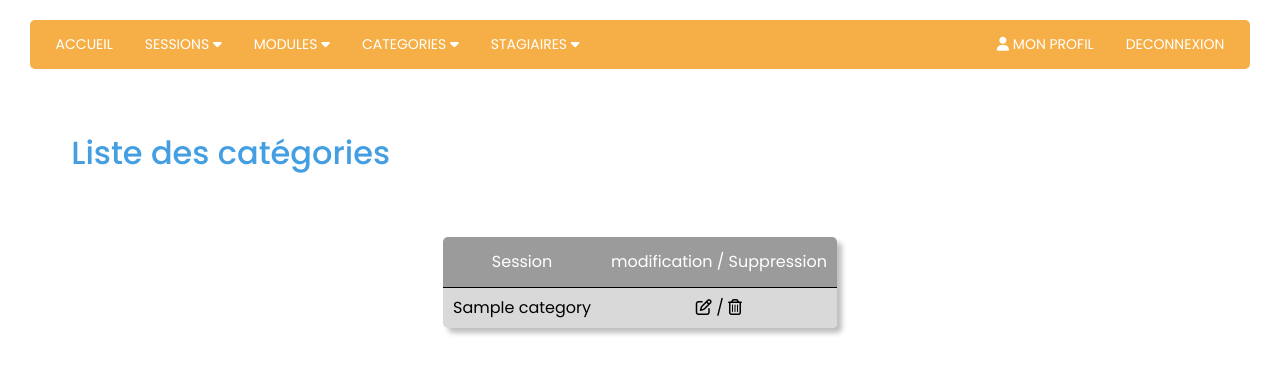
After one commit to JeanNoLimit/ProjetSession, a Symfony app: template templates/categorie/index.html.twig in a window 1280 px wide. The commit adds this page. Shown: the top 374 px of the page. Run offline with Twig, Linux system fonts and the light colour scheme; the template is opened without the code that fills it: most values are stand-ins (such as "Sample title", 1, 10 or a date in 2020); some libraries are stand-ins or nearby versions.

Commit message:
Création vue liste des catégories

```diff
--- a/public/css/style.css
+++ b/public/css/style.css
@@ -1,5 +1,6 @@
 @import url('https://fonts.googleapis.com/css2?family=Poppins:ital,wght@0,100;0,200;0,300;0,400;0,500;0,600;0,700;0,800;0,900;1,100;1,200;1,300;1,400;1,500;1,600;1,700;1,800;1,900&display=swap');
 @import url(header.css);
+@import url(table.css);
 
 * {
   font-family: poppins;
@@ -10,6 +11,10 @@
     margin: 60px auto;
 }
 
+h1{
+    color: #439EE2;
+    font-weight: 500;
+}
 
 /*************************************HomePage ***************************************/
 
--- a/templates/base.html.twig
+++ b/templates/base.html.twig
@@ -19,9 +19,13 @@
             {% include "partial/_header.html.twig" %}
         {% endblock %}
 
+        <div class="container">
 
-        {% block body %}{% endblock %}
+            {% block body %}
 
+            {% endblock %}
+
+        </div>
 
         {% block javascripts %}
            <script src=" {{ asset('js/script.js')}}"></script>
--- /dev/null
+++ b/templates/categorie/index.html.twig
@@ -0,0 +1,30 @@
+{% extends 'base.html.twig' %}
+
+{% block title %}Liste des catégories{% endblock %}
+
+{% block body %}
+
+    <h1>Liste des catégories</h1>
+
+    <div class="container">
+
+        <table class="tList">
+            <thead>
+                <tr>
+                    <th>Session</th>
+                    <th>modification / Suppression</th>
+                </tr>
+            </thead>
+            <tbody>
+                {% for categorie in categories %}
+                <tr>
+                    <td>{{categorie.nom}}</td>
+                    <td><i class="fa-regular fa-pen-to-square"></i> / <i class="fa-regular fa-trash-can"></i></td>
+                </tr>
+                {% endfor %}
+
+            </tbody>
+        </table>
+
+
+{% endblock %}
--- a/templates/partial/_header.html.twig
+++ b/templates/partial/_header.html.twig
@@ -26,7 +26,7 @@
                 <i class="fa fa-caret-down"></i>
             </button>
             <div class="dropdown-content">
-                <a href="#">Liste</a>
+                <a href="{{path('liste_categorie')}}">Liste</a>
                 <a href="#">Nouvelle catégorie</a>
             </div>
         </div>
```
Also changed, not shown: src/Controller/CategorieController.php (added, +23 -0 lines), templates/home/index.html.twig (+6 -6 lines).
